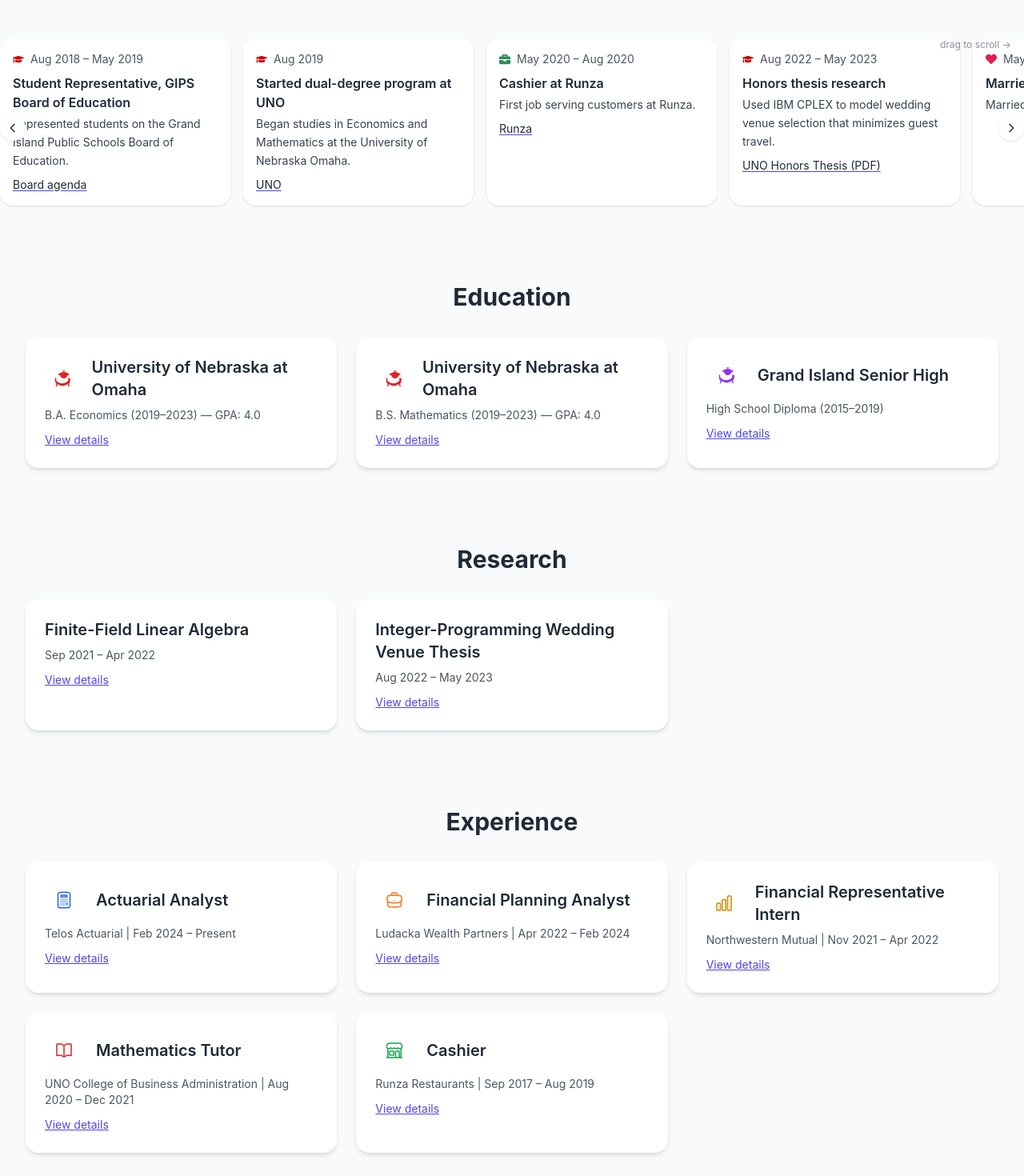
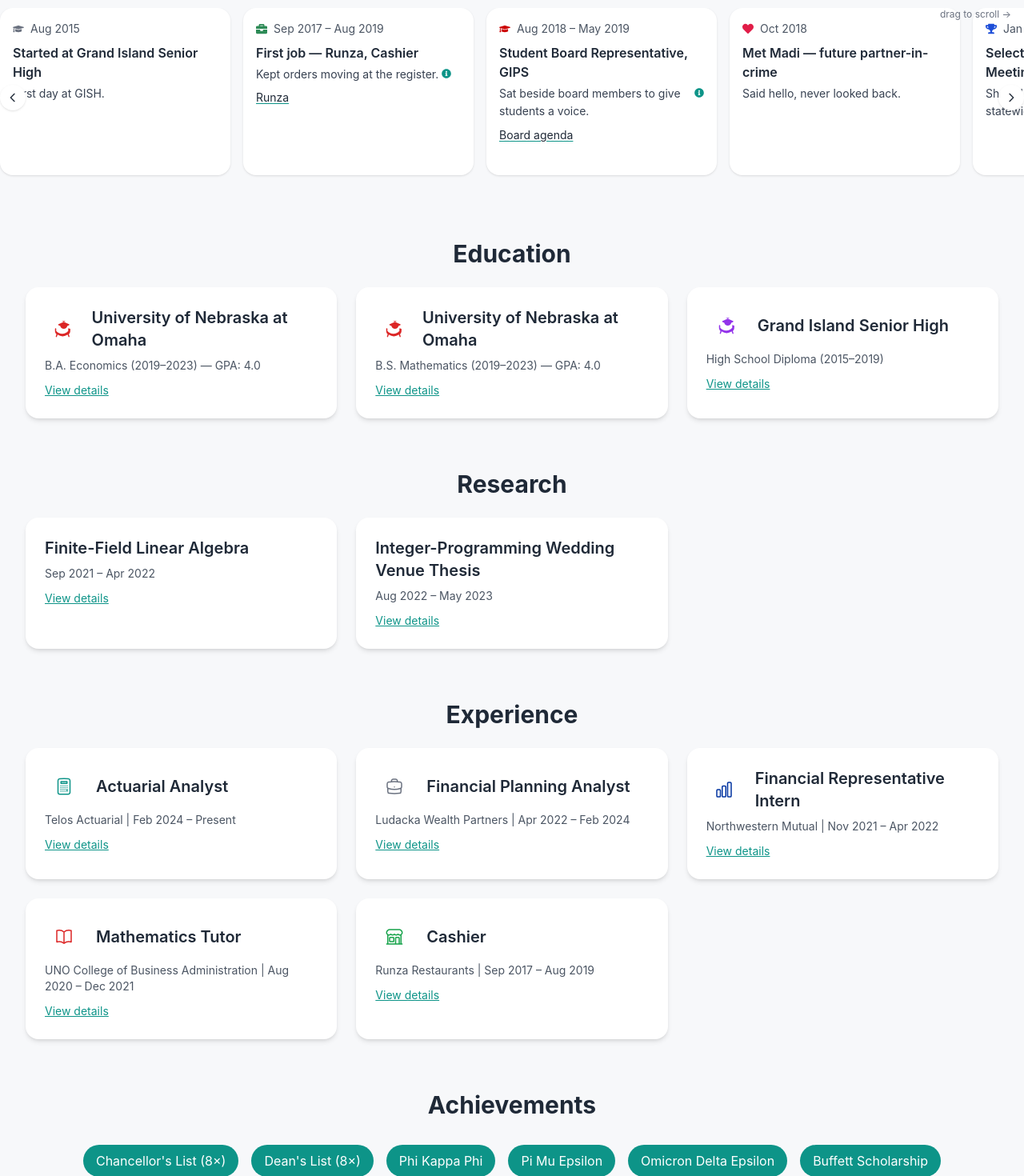
Before and after one commit to luisitinrodriguez2001-cloud/Luisitin, a Next.js app in the folder luis-site/: page / in a window 1280 px wide. Shown: the part 900-2370 px from the top of the page at 80% size. Built offline with nearby package versions, Linux system fonts and the light colour scheme.

Commit message:
feat: add story timeline and polish styling

```diff
--- a/luis-site/data/timeline.json
+++ b/luis-site/data/timeline.json
@@ -1,70 +1,160 @@
 [
+  {
+    "date": "Aug 2015",
+    "startDate": "2015-08-01",
+    "title": "Started at Grand Island Senior High",
+    "category": "Education",
+    "snippet": "First day at GISH.",
+    "color": "#6b7280"
+  },
+  {
+    "date": "Sep 2017 – Aug 2019",
+    "startDate": "2017-09-01",
+    "title": "First job — Runza, Cashier",
+    "category": "Work",
+    "snippet": "Kept orders moving at the register.",
+    "info": "Front-of-house speed, accuracy, and customer empathy under real pressure.",
+    "links": [
+      { "label": "Runza", "url": "https://www.runza.com" }
+    ],
+    "color": "#2e8b57"
+  },
   {
     "date": "Aug 2018 – May 2019",
     "startDate": "2018-08-01",
-    "title": "Student Representative, GIPS Board of Education",
+    "title": "Student Board Representative, GIPS",
     "category": "Education",
-    "snippet": "Represented students on the Grand Island Public Schools Board of Education.",
+    "snippet": "Sat beside board members to give students a voice.",
+    "info": "Elected student voice for a Nebraska Class A district, representing 3,000+ students at monthly board meetings.",
     "links": [
       { "label": "Board agenda", "url": "https://meeting.assemblemeetings.com/Public/Agenda/63?meeting=39306" }
     ],
     "color": "#cc0000"
   },
   {
+    "date": "Oct 2018",
+    "startDate": "2018-10-01",
+    "title": "Met Madi — future partner-in-crime",
+    "category": "Personal",
+    "snippet": "Said hello, never looked back.",
+    "color": "#e11d48"
+  },
+  {
+    "date": "Jan 2019",
+    "startDate": "2019-01-01",
+    "title": "Selected speaker, NASB Annual Meeting",
+    "category": "Awards",
+    "snippet": "Shared student perspective statewide.",
+    "info": "Invited to present at the Nebraska Association of School Boards’ statewide conference.",
+    "color": "#1d4ed8"
+  },
+  {
+    "date": "May 2019",
+    "startDate": "2019-05-01",
+    "title": "Graduated GISH",
+    "category": "Education",
+    "snippet": "Wrapped up high school on a high note.",
+    "color": "#6b7280"
+  },
+  {
     "date": "Aug 2019",
     "startDate": "2019-08-01",
-    "title": "Started dual-degree program at UNO",
+    "title": "Began dual degrees at UNO — Economics (BA), Mathematics (BS)",
     "category": "Education",
-    "snippet": "Began studies in Economics and Mathematics at the University of Nebraska Omaha.",
+    "snippet": "Jumped into Econ and Math at UNO.",
+    "info": "Competitive Nebraska awards that funded a debt-free path.",
     "links": [
       { "label": "UNO", "url": "https://www.unomaha.edu" }
     ],
     "color": "#cc0000"
   },
   {
-    "date": "May 2020 – Aug 2020",
-    "startDate": "2020-05-01",
-    "title": "Cashier at Runza",
+    "date": "Jan 2020 – Aug 2021",
+    "startDate": "2020-01-01",
+    "title": "Econ Club Treasurer",
     "category": "Work",
-    "snippet": "First job serving customers at Runza.",
-    "links": [
-      { "label": "Runza", "url": "https://www.runza.com" }
-    ],
-    "color": "#2e8b57"
+    "snippet": "Balanced books for budding economists.",
+    "color": "#cc0000"
   },
   {
-    "date": "Aug 2022 – May 2023",
-    "startDate": "2022-08-01",
-    "title": "Honors thesis research",
+    "date": "May 2020 – May 2021",
+    "startDate": "2020-05-01",
+    "title": "Honors Association Treasurer",
+    "category": "Work",
+    "snippet": "Tracked dues and kept events funded.",
+    "color": "#cc0000"
+  },
+  {
+    "date": "Aug 2021 – May 2023",
+    "startDate": "2021-08-01",
+    "title": "Econ Club President",
+    "category": "Work",
+    "snippet": "Led a crew of data-minded peers.",
+    "color": "#cc0000"
+  },
+  {
+    "date": "Sep 2021 – Jan 2022",
+    "startDate": "2021-09-01",
+    "title": "FMA Vice-President",
+    "category": "Work",
+    "snippet": "Coordinated finance workshops and speakers.",
+    "color": "#cc0000"
+  },
+  {
+    "date": "Fall 2021 – Spring 2022",
+    "startDate": "2021-09-02",
+    "title": "Finite-field project",
     "category": "Education",
-    "snippet": "Used IBM CPLEX to model wedding venue selection that minimizes guest travel.",
+    "snippet": "Explored linear algebra over finite fields.",
+    "info": "Presented at UNO SRCAF and MAA; distilled advanced math for broad audiences.",
+    "links": [
+      { "label": "UNO SRCAF Abstract", "url": "https://digitalcommons.unomaha.edu/srcaf/2022/schedule/95/" }
+    ],
+    "color": "#cc0000"
+  },
+  {
+    "date": "Sep 2021 – May 2023",
+    "startDate": "2021-09-03",
+    "title": "Honors thesis with IBM CPLEX",
+    "category": "Education",
+    "snippet": "Optimized wedding venues with integer programming.",
+    "info": "Presented at UNO SRCAF and MAA; distilled advanced math for broad audiences.",
     "links": [
       { "label": "UNO Honors Thesis (PDF)", "url": "https://digitalcommons.unomaha.edu/cgi/viewcontent.cgi?article=1202&context=university_honors_program" }
     ],
     "color": "#cc0000"
   },
   {
+    "date": "Nov 2021 – Apr 2022",
+    "startDate": "2021-11-01",
+    "title": "Northwestern Mutual, Intern",
+    "category": "Work",
+    "snippet": "Handled first client calls under navy and gold.",
+    "color": "#0033a0"
+  },
+  {
+    "date": "Apr 2022 – Feb 2024",
+    "startDate": "2022-04-01",
+    "title": "Ludacka, Analyst",
+    "category": "Work",
+    "snippet": "Crafted financial plans in a boutique shop.",
+    "color": "#6b7280"
+  },
+  {
     "date": "May 2023",
     "startDate": "2023-05-01",
-    "title": "Married Madison",
-    "category": "Personal",
-    "snippet": "Married my high-school sweetheart.",
-    "color": "#e11d48"
-  },
-  {
-    "date": "Jul 2023",
-    "startDate": "2023-07-01",
-    "title": "Passed FINRA Series 7 & 63",
-    "category": "Awards",
-    "snippet": "Earned FINRA Series 7 and 63 licenses.",
-    "color": "#1d4ed8"
+    "title": "Graduated UNO; married Madi",
+    "category": "Education",
+    "snippet": "Closed out dual degrees with a 4.0 and tied the knot.",
+    "color": "#cc0000"
   },
   {
     "date": "Feb 2024 – Present",
     "startDate": "2024-02-01",
-    "title": "Actuarial analyst at Telos",
+    "title": "Actuarial Analyst, Telos Actuarial",
     "category": "Work",
-    "snippet": "Supporting pension and risk projects with VBA, SQL and Excel.",
+    "snippet": "Solving pension puzzles with VBA, SQL, and Excel.",
+    "info": "Automated ETL for reserving; projections for filings; internal dashboards for clarity.",
     "links": [
       { "label": "Telos Actuarial", "url": "https://www.telosactuarial.com/about" }
     ],
@@ -73,28 +163,47 @@
   {
     "date": "Apr – Oct 2024",
     "startDate": "2024-04-01",
-    "title": "Passed actuarial exams FM, P, SRM & PA",
+    "title": "SOA exams FM, P, SRM, PA",
     "category": "Awards",
-    "snippet": "Completed four preliminary actuarial exams.",
+    "snippet": "Four prelims down in a year.",
+    "info": "Four prelims passed within one year.",
     "color": "#1d4ed8"
   },
   {
     "date": "Sep 26 2024",
     "startDate": "2024-09-26",
-    "title": "Harvest Gala speaker",
+    "title": "Mission-Moment Speaker, GIPS Harvest Gala",
     "category": "Personal",
-    "snippet": "Spoke at the GIPS Foundation Harvest fundraising gala.",
+    "snippet": "Shared scholarship story with donors.",
+    "info": "Selected keynote moment to inspire donor community; spotlight on scholarship impact.",
     "links": [
-      { "label": "Event site", "url": "https://my.onecause.com/event/organizations/sf-0013c00001zv03cAAA/events/vevt%3A58ff120c-6989-4bd7-95ab-d2430df558d0/home/story" }
+      { "label": "Harvest Gala", "url": "https://my.onecause.com/event/organizations/sf-0013c00001zv03cAAA/events/vevt%3A58ff120c-6989-4bd7-95ab-d2430df558d0/home/story" }
     ],
     "color": "#e11d48"
   },
   {
+    "date": "Dec 2024",
+    "startDate": "2024-12-01",
+    "title": "Shipped Fitness Toolkit",
+    "category": "Work",
+    "snippet": "Released a light-theme reference app.",
+    "color": "#6b7280"
+  },
+  {
     "date": "May – Jun 2025",
     "startDate": "2025-05-01",
-    "title": "Super Secret Special Project",
+    "title": "Super Secret Special Project \uD83D\uDD12",
     "category": "Work",
-    "snippet": "Stay tuned for details.",
+    "snippet": "Built something cool under wraps.",
+    "info": "NDA; challenge-based production; details coming soon.",
     "color": "#6b7280"
+  },
+  {
+    "date": "Aug 2025",
+    "startDate": "2025-08-01",
+    "title": "Actuarial analyst at Telos; next credentials in sight",
+    "category": "Work",
+    "snippet": "I like hard problems, and actuarial science gives me plenty.",
+    "color": "#0d9488"
   }
 ]
--- a/luis-site/src/components/Timeline.tsx
+++ b/luis-site/src/components/Timeline.tsx
@@ -5,7 +5,9 @@ import {
   FaBriefcase,
   FaTrophy,
   FaHeart,
+  FaInfoCircle,
 } from "react-icons/fa";
+import Tooltip from "./Tooltip";
 
 type Link = {
   label: string;
@@ -18,6 +20,7 @@ type TimelineEvent = {
   title: string;
   category: "Education" | "Work" | "Awards" | "Personal";
   snippet: string;
+  info?: string;
   links?: Link[];
   color?: string;
 };
@@ -37,7 +40,14 @@ export default function Timeline() {
   const [hint, setHint] = useState(true);
 
   const scrollBy = (dir: number) => {
-    containerRef.current?.scrollBy({ left: dir * 280, behavior: "smooth" });
+    const prefersReduced = window.matchMedia(
+      "(prefers-reduced-motion: reduce)"
+    ).matches;
+    containerRef.current?.scrollBy({
+      left: dir * 280,
+      behavior: prefersReduced ? "auto" : "smooth",
+    });
+    if (hint) setHint(false);
   };
 
   const handleKey = (e: React.KeyboardEvent<HTMLDivElement>) => {
@@ -74,7 +84,20 @@ export default function Timeline() {
                 {ev.date}
               </div>
               <h3 className="text-base font-semibold">{ev.title}</h3>
-              <p className="text-sm mt-1 text-gray-700 leading-relaxed">{ev.snippet}</p>
+              <p className="text-sm mt-1 text-gray-700 leading-relaxed flex items-start">
+                <span>{ev.snippet}</span>
+                {ev.info && (
+                  <Tooltip content={ev.info}>
+                    <button
+                      type="button"
+                      className="ml-1 text-primary flex-shrink-0 focus:outline-none"
+                      aria-label="More info"
+                    >
+                      <FaInfoCircle className="h-3 w-3" />
+                    </button>
+                  </Tooltip>
+                )}
+              </p>
               {ev.links && (
                 <ul className="mt-2 text-sm space-y-1">
                   {ev.links.map((l) => (
@@ -95,11 +118,13 @@ export default function Timeline() {
           );
         })}
       </div>
-      {hint && (
-        <div className="absolute right-4 top-0 text-xs text-gray-500 animate-pulse select-none">
-          drag to scroll →
-        </div>
-      )}
+      <div
+        className={`absolute right-4 top-0 text-xs text-gray-500 transition-opacity select-none ${
+          hint ? "opacity-100" : "opacity-0"
+        }`}
+      >
+        drag to scroll →
+      </div>
       <button
         type="button"
         aria-label="Previous"
--- a/luis-site/src/sections/Achievements.tsx
+++ b/luis-site/src/sections/Achievements.tsx
@@ -1,3 +1,4 @@
+import { FaInfoCircle } from "react-icons/fa";
 import Tooltip from "../components/Tooltip";
 
 interface AwardBadgeProps {
@@ -22,41 +23,32 @@ export default function Achievements() {
   return (
     <section
       id="achievements"
-      className="px-4 py-12 sm:px-6 lg:px-8 bg-gray-50"
+      className="px-4 py-8 sm:px-6 lg:px-8 bg-background"
     >
-      <h2 className="text-3xl font-bold text-center mb-8">Achievements</h2>
-      <div className="flex flex-col justify-center mb-12 sm:flex-row sm:flex-wrap">
-        <AwardBadge
-          title="Chancellor's List (8×)"
-          detail="Top 7.5% of class"
-        />
-        <AwardBadge
-          title="Dean's List (8×)"
-          detail="GPA 3.5+ each semester"
-        />
-        <AwardBadge
-          title="Pi Mu Epsilon"
-          detail="Mathematics honor society"
-        />
-        <AwardBadge
-          title="Omicron Delta Epsilon"
-          detail="Economics honor society"
-        />
+      <h2 className="text-3xl font-bold text-center mb-6">Achievements</h2>
+      <div className="flex flex-col justify-center mb-8 sm:flex-row sm:flex-wrap">
+        <AwardBadge title="Chancellor's List (8×)" detail="Top 7.5% of class" />
+        <AwardBadge title="Dean's List (8×)" detail="GPA 3.5+ each semester" />
+        <AwardBadge title="Phi Kappa Phi" detail="Top 7.5% of students across all disciplines" />
+        <AwardBadge title="Pi Mu Epsilon" detail="Mathematics honor society" />
+        <AwardBadge title="Omicron Delta Epsilon" detail="Economics honor society" />
+        <AwardBadge title="Buffett Scholarship" detail="Competitive Nebraska awards that funded a debt-free path" />
+        <AwardBadge title="Jack & Lucile Martin Scholarship" detail="Competitive Nebraska awards that funded a debt-free path" />
       </div>
       <h3 className="text-2xl font-semibold mb-4 text-center">Certifications &amp; Exams</h3>
-      <div className="max-w-md mx-auto mb-4 flex flex-wrap justify-center">
-        <span className="m-1 px-3 py-1 bg-gray-200 rounded-full">
-          Exam FM (Apr 2024)
-        </span>
-        <span className="m-1 px-3 py-1 bg-gray-200 rounded-full">
-          Exam P (Jul 2024)
-        </span>
-        <span className="m-1 px-3 py-1 bg-gray-200 rounded-full">
-          Exam SRM (Sep 2024)
-        </span>
-        <span className="m-1 px-3 py-1 bg-gray-200 rounded-full">
-          Exam PA (Oct 2024)
-        </span>
+      <div className="max-w-md mx-auto mb-4 flex items-center justify-center text-center">
+        <p className="text-sm">
+          SOA FM (Apr 2024), P (Jul 2024), SRM (Sep 2024), PA (Oct 2024)
+        </p>
+        <Tooltip content="Four prelims passed within one year.">
+          <button
+            type="button"
+            className="ml-2 text-primary focus:outline-none"
+            aria-label="Exam details"
+          >
+            <FaInfoCircle />
+          </button>
+        </Tooltip>
       </div>
       <div className="max-w-md mx-auto">
         <ul className="list-disc list-inside">
--- a/luis-site/src/sections/Contact.tsx
+++ b/luis-site/src/sections/Contact.tsx
@@ -34,9 +34,9 @@ export default function Contact() {
   return (
     <section
       id="contact"
-      className="px-4 py-12 flex flex-col items-center bg-gray-50"
+      className="px-4 py-8 flex flex-col items-center bg-background"
     >
-      <h2 className="text-3xl font-bold mb-8">Contact</h2>
+      <h2 className="text-3xl font-bold mb-6">Contact</h2>
       <div className="flex space-x-4 mb-6">
         <a
           href="mailto:Luisitinrodriguez2001@gmail.com"
--- a/luis-site/src/sections/Education.tsx
+++ b/luis-site/src/sections/Education.tsx
@@ -1,4 +1,5 @@
 import Card from "../components/Card";
+import Tooltip from "../components/Tooltip";
 
 function AcademicCapIcon({ className = "" }: { className?: string }) {
   return (
@@ -38,6 +39,7 @@ const schools: Education[] = [
     honors: [
       "Pi Mu Epsilon (Mathematics)",
       "Omicron Delta Epsilon (Economics)",
+      "Phi Kappa Phi",
     ],
     dates: "2019–2023",
     color: "text-red-600",
@@ -54,6 +56,7 @@ const schools: Education[] = [
     honors: [
       "Pi Mu Epsilon (Mathematics)",
       "Omicron Delta Epsilon (Economics)",
+      "Phi Kappa Phi",
     ],
     dates: "2019–2023",
     color: "text-red-600",
@@ -75,9 +78,9 @@ export default function Education() {
   return (
     <section
       id="education"
-      className="px-4 py-12 sm:px-6 lg:px-8 bg-gray-50"
+      className="px-4 py-8 sm:px-6 lg:px-8 bg-background"
     >
-      <h2 className="text-3xl font-bold text-center mb-8">Education</h2>
+      <h2 className="text-3xl font-bold text-center mb-6">Education</h2>
       <div className="grid grid-cols-1 gap-6 sm:grid-cols-2 md:grid-cols-3">
         {schools.map((s) => (
           <Card
@@ -98,7 +101,9 @@ export default function Education() {
                     <ul className="list-disc list-inside mb-4">
                       {s.scholarships.map((item) => (
                         <li key={item}>
-                          <abbr title={item}>{item}</abbr>
+                          <Tooltip content="Competitive Nebraska awards that funded a debt-free path">
+                            <span>{item}</span>
+                          </Tooltip>
                         </li>
                       ))}
                     </ul>
@@ -109,7 +114,15 @@ export default function Education() {
                     <p className="font-medium mb-2 leading-relaxed">Honor Societies</p>
                     <ul className="list-disc list-inside">
                       {s.honors.map((item) => (
-                        <li key={item}>{item}</li>
+                        <li key={item}>
+                          {item === "Phi Kappa Phi" ? (
+                            <Tooltip content="Top 7.5% of students across all disciplines">
+                              <span>{item}</span>
+                            </Tooltip>
+                          ) : (
+                            item
+                          )}
+                        </li>
                       ))}
                     </ul>
                   </>
--- a/luis-site/src/sections/Experience.tsx
+++ b/luis-site/src/sections/Experience.tsx
@@ -109,7 +109,7 @@ const experiences: Experience[] = [
     company: "Telos Actuarial",
     role: "Actuarial Analyst",
     period: "Feb 2024 – Present",
-    icon: <CalculatorIcon className="h-6 w-6 text-blue-600" />,
+    icon: <CalculatorIcon className="h-6 w-6 text-[#0d9488]" />,
     details: [
       "Automate valuation workflows in Excel using VBA",
       "Query and validate large datasets with SQL for actuarial analysis",
@@ -119,7 +119,7 @@ const experiences: Experience[] = [
     company: "Ludacka Wealth Partners",
     role: "Financial Planning Analyst",
     period: "Apr 2022 – Feb 2024",
-    icon: <BriefcaseIcon className="h-6 w-6 text-secondary" />,
+    icon: <BriefcaseIcon className="h-6 w-6 text-gray-500" />,
     details: [
       "Prepared customized financial plans and cash‑flow projections",
       "Maintained client data and produced investment reports in Excel",
@@ -129,7 +129,7 @@ const experiences: Experience[] = [
     company: "Northwestern Mutual",
     role: "Financial Representative Intern",
     period: "Nov 2021 – Apr 2022",
-    icon: <ChartBarIcon className="h-6 w-6 text-yellow-600" />,
+    icon: <ChartBarIcon className="h-6 w-6 text-[#0033a0]" />,
     details: [
       "Prospected clients and scheduled financial planning meetings",
       "Prepared insurance illustrations and plan proposals",
@@ -161,9 +161,9 @@ export default function Experience() {
   return (
     <section
       id="experience"
-      className="px-4 py-12 sm:px-6 lg:px-8 bg-gray-50"
+      className="px-4 py-8 sm:px-6 lg:px-8 bg-background"
     >
-      <h2 className="text-3xl font-bold text-center mb-8">Experience</h2>
+      <h2 className="text-3xl font-bold text-center mb-6">Experience</h2>
       <div className="grid grid-cols-1 gap-6 sm:grid-cols-2 md:grid-cols-3">
         {experiences.map((exp) => (
           <Card
--- a/luis-site/src/sections/Leadership.tsx
+++ b/luis-site/src/sections/Leadership.tsx
@@ -115,9 +115,9 @@ export default function Leadership() {
   return (
     <section
       id="leadership"
-      className="px-4 py-12 sm:px-6 lg:px-8 bg-gray-50"
+      className="px-4 py-8 sm:px-6 lg:px-8 bg-background"
     >
-      <h2 className="text-3xl font-bold text-center mb-8">Leadership</h2>
+      <h2 className="text-3xl font-bold text-center mb-6">Leadership</h2>
       <div className="flex flex-col space-y-8 max-w-2xl mx-auto">
         {roles.map((item) => (
           <LeadershipItem key={item.role} {...item} />
--- a/luis-site/src/sections/Research.tsx
+++ b/luis-site/src/sections/Research.tsx
@@ -4,7 +4,7 @@ interface Project {
   title: string;
   dates: string;
   summary: string;
-  link: string;
+  link: { label: string; url: string };
   presentations?: string[];
 }
 
@@ -17,14 +17,20 @@ const projects: Project[] = [
       "UNO Student Research and Creative Activity Fair",
       "MAA North Central Section Conference",
     ],
-    link: "https://digitalcommons.unomaha.edu/srcaf/2022/schedule/95/",
+    link: {
+      label: "UNO SRCAF Abstract",
+      url: "https://digitalcommons.unomaha.edu/srcaf/2022/schedule/95/",
+    },
   },
   {
     title: "Integer-Programming Wedding Venue Thesis",
     dates: "Aug 2022 – May 2023",
     summary:
       "Honors thesis using IBM CPLEX to select an optimal wedding venue that minimizes guest travel distance.",
-    link: "https://digitalcommons.unomaha.edu/cgi/viewcontent.cgi?article=1202&context=university_honors_program",
+    link: {
+      label: "UNO Honors Thesis (PDF)",
+      url: "https://digitalcommons.unomaha.edu/cgi/viewcontent.cgi?article=1202&context=university_honors_program",
+    },
   },
 ];
 
@@ -32,9 +38,9 @@ export default function Research() {
   return (
     <section
       id="research"
-      className="px-4 py-12 sm:px-6 lg:px-8 bg-gray-50"
+      className="px-4 py-8 sm:px-6 lg:px-8 bg-background"
     >
-      <h2 className="text-3xl font-bold text-center mb-8">Research</h2>
+      <h2 className="text-3xl font-bold text-center mb-6">Research</h2>
       <div className="grid grid-cols-1 gap-6 sm:grid-cols-2 md:grid-cols-3">
         {projects.map((p) => (
           <Card
@@ -52,12 +58,12 @@ export default function Research() {
                   </ul>
                 )}
                 <a
-                  href={p.link}
+                  href={p.link.url}
                   className="text-primary underline"
                   target="_blank"
                   rel="noopener noreferrer"
                 >
-                  Learn more
+                  {p.link.label}
                 </a>
               </>
             }
--- a/luis-site/tailwind.config.js
+++ b/luis-site/tailwind.config.js
@@ -4,9 +4,9 @@ module.exports = {
   theme: {
     extend: {
       colors: {
-        background: '#f8fafc',
+        background: '#F7F8FA',
         text: '#1f2937',
-        primary: '#4f46e5',
+        primary: '#0d9488',
         secondary: '#f97316',
       },
       fontFamily: {
```
Also changed, not shown: luis-site/src/sections/ResumeSummary.tsx (+4 -4 lines), 2 other files (tests, documents, lock files or other folders).
